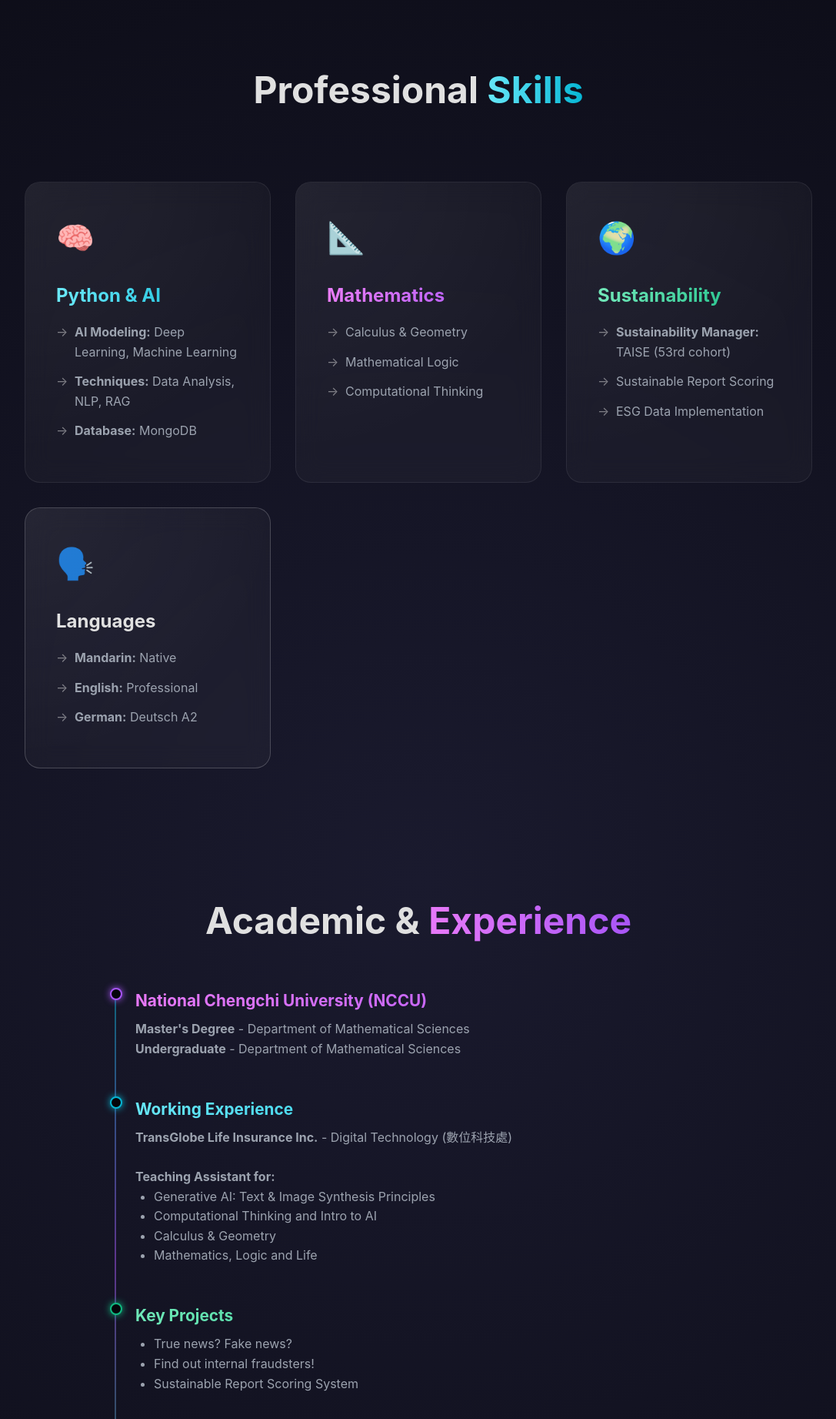
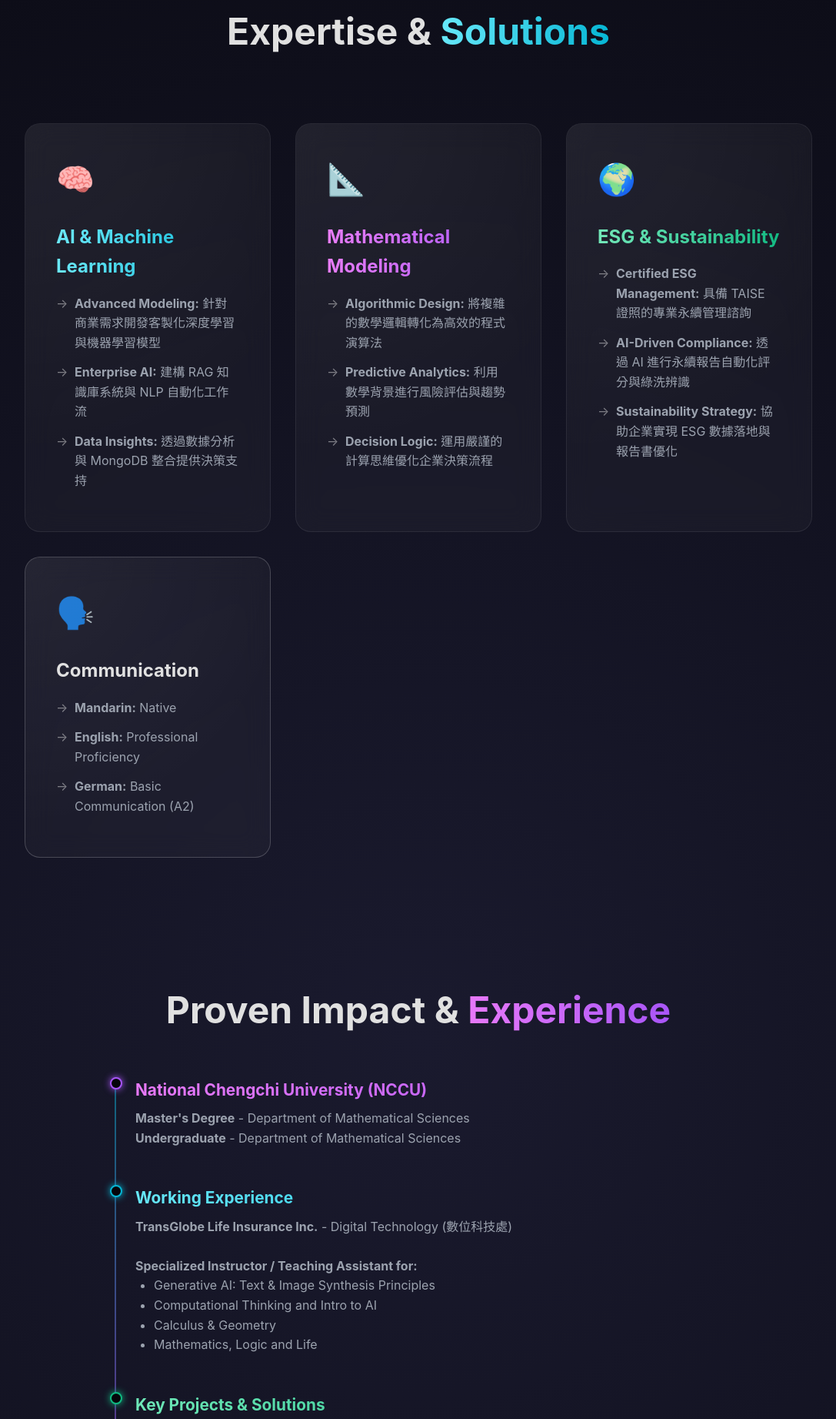
Before and after one commit to Vansonlin81/Vansonlin81.github.io, a plain HTML site: page personal-website/vanson.html in a window 1280 px wide. Shown: the part 957-2800 px from the top of the page at 77% size, without its empty margins (96-1183 px from the left). Drawn offline with Linux system fonts and the light colour scheme.

Commit message:
2026.05.02 renew

```diff
--- a/personal-website/vanson.html
+++ b/personal-website/vanson.html
@@ -32,67 +32,65 @@
           <img src="me.jpg" alt="Vanson" class="hero-img" style="width: 180px; height: 180px; border-radius: 50%; object-fit: cover; border: 3px solid var(--accent-ai); box-shadow: 0 0 25px rgba(6, 182, 212, 0.5);">
           <div>
             <h1>Hi, I'm <span class="gradient-text-ai">Vanson</span></h1>
-            <p class="hero-subtitle">Graduate student decoding the universe through <span class="gradient-text-math">Math</span>, empowering the future with <span class="gradient-text-ai">AI</span>, and preserving our world with <span class="gradient-text-sus">Sustainability</span>.</p>
+            <p class="hero-subtitle">AI & Data Solutions Specialist empowering businesses through <span class="gradient-text-math">Math</span>, <span class="gradient-text-ai">AI</span>, and <span class="gradient-text-sus">Sustainability</span>.</p>
           </div>
         </div>
 
         <div class="glass-card" style="font-size: 1.1rem; line-height: 1.8;">
           <p>
-            Hi, I'm Vanson, a math graduate student who loves using Python to explore mathematical ideas! I usually dive deep into the ocean of math problems and occasionally glitch into the AI universe! I am equipped with a built-in Math Energy Field and an AI Detection Radar the moment class starts.
+            I am Vanson, a specialist dedicated to bridging the gap between complex <strong>Mathematical Logic</strong> and practical <strong>AI Solutions</strong>. With a deep background in mathematics and proficiency in Python, I help clients unlock data-driven insights and build automated systems that drive real impact. Whether it's developing RAG-based AI applications or implementing ESG data strategies, I transform abstract numbers into actionable intelligence.
             <br><br>
-            I’ve always believed that math shouldn’t just be a cold pile of formulas. It should feel like cracking the secret code of the universe! And as for AI? Sure, it looks like futuristic tech, but at its core, it’s built on something very familiar to us: good old math.
-            <br><br>
-            你好，我是Vanson，一位全職在學研究生，喜歡用Python實現數學想法。數學不該只是冷冰冰的公式堆疊，而是像在解開宇宙密碼一樣酷。如果我們願意從數學這扇門進入，就能慢慢揭開 AI 的本質。讓我們一起在這門課裡：解碼數學、開啟AI，探索屬於你的未來宇宙！
+            我是 Vanson，專注於將<strong>數學邏輯</strong>轉化為實用的 <strong>AI 解決方案</strong>。憑藉紮實的數學基礎與 Python 開發能力，我致力於協助客戶挖掘數據價值、建構自動化系統並實現技術轉型。從 RAG 應用開發到 ESG 永續數據分析，我擅長將抽象的運算轉化為具體的商業競爭力。
           </p>
         </div>
       </div>
     </section>
 
-    <!-- Professional Skills Section -->
+    <!-- Professional Skills & Solutions Section -->
     <section id="skills">
-      <h2 class="reveal">Professional <span class="gradient-text-ai">Skills</span></h2>
+      <h2 class="reveal">Expertise & <span class="gradient-text-ai">Solutions</span></h2>
       <div class="glass-grid reveal">
-        <!-- AI/ML/DL -->
+        <!-- AI/ML/DL Solutions -->
         <div class="glass-card ai">
           <div class="card-icon">🧠</div>
-          <h3 class="gradient-text-ai">Python & AI</h3>
+          <h3 class="gradient-text-ai">AI & Machine Learning</h3>
           <ul>
-            <li><strong>AI Modeling:</strong> Deep Learning, Machine Learning</li>
-            <li><strong>Techniques:</strong> Data Analysis, NLP, RAG</li>
-            <li><strong>Database:</strong> MongoDB</li>
+            <li><strong>Advanced Modeling:</strong> 針對商業需求開發客製化深度學習與機器學習模型</li>
+            <li><strong>Enterprise AI:</strong> 建構 RAG 知識庫系統與 NLP 自動化工作流</li>
+            <li><strong>Data Insights:</strong> 透過數據分析與 MongoDB 整合提供決策支持</li>
           </ul>
         </div>
 
-        <!-- Math -->
+        <!-- Math Modeling -->
         <div class="glass-card math">
           <div class="card-icon">📐</div>
-          <h3 class="gradient-text-math">Mathematics</h3>
+          <h3 class="gradient-text-math">Mathematical Modeling</h3>
           <ul>
-            <li>Calculus & Geometry</li>
-            <li>Mathematical Logic</li>
-            <li>Computational Thinking</li>
+            <li><strong>Algorithmic Design:</strong> 將複雜的數學邏輯轉化為高效的程式演算法</li>
+            <li><strong>Predictive Analytics:</strong> 利用數學背景進行風險評估與趨勢預測</li>
+            <li><strong>Decision Logic:</strong> 運用嚴謹的計算思維優化企業決策流程</li>
           </ul>
         </div>
 
-        <!-- Sustainability -->
+        <!-- Sustainability Consulting -->
         <div class="glass-card sus">
           <div class="card-icon">🌍</div>
-          <h3 class="gradient-text-sus">Sustainability</h3>
+          <h3 class="gradient-text-sus">ESG & Sustainability</h3>
           <ul>
-            <li><strong>Sustainability Manager:</strong> TAISE (53rd cohort)</li>
-            <li>Sustainable Report Scoring</li>
-            <li>ESG Data Implementation</li>
+            <li><strong>Certified ESG Management:</strong> 具備 TAISE 證照的專業永續管理諮詢</li>
+            <li><strong>AI-Driven Compliance:</strong> 透過 AI 進行永續報告自動化評分與綠洗辨識</li>
+            <li><strong>Sustainability Strategy:</strong> 協助企業實現 ESG 數據落地與報告書優化</li>
           </ul>
         </div>
 
         <!-- Languages -->
         <div class="glass-card" style="border-color: rgba(255,255,255,0.2);">
           <div class="card-icon">🗣️</div>
-          <h3>Languages</h3>
+          <h3>Communication</h3>
           <ul>
             <li><strong>Mandarin:</strong> Native</li>
-            <li><strong>English:</strong> Professional</li>
-            <li><strong>German:</strong> Deutsch A2</li>
+            <li><strong>English:</strong> Professional Proficiency</li>
+            <li><strong>German:</strong> Basic Communication (A2)</li>
           </ul>
         </div>
       </div>
@@ -100,7 +98,7 @@
 
     <!-- Experience & Projects Section -->
     <section id="experience">
-      <h2 class="reveal">Academic & <span class="gradient-text-math">Experience</span></h2>
+      <h2 class="reveal">Proven Impact & <span class="gradient-text-math">Experience</span></h2>
       <div class="timeline reveal">
 
         <!-- Education -->
@@ -121,7 +119,7 @@
             <h3 class="gradient-text-ai">Working Experience</h3>
             <p><strong>TransGlobe Life Insurance Inc.</strong> - Digital Technology (數位科技處)</p>
             <br>
-            <p><strong>Teaching Assistant for:</strong></p>
+            <p><strong>Specialized Instructor / Teaching Assistant for:</strong></p>
             <ul style="color: var(--text-dim); margin-left: 1.5rem;">
               <li>Generative AI: Text & Image Synthesis Principles</li>
               <li>Computational Thinking and Intro to AI</li>
@@ -135,11 +133,24 @@
         <div class="timeline-item">
           <div class="timeline-dot" style="border-color: var(--accent-sus); box-shadow: 0 0 10px var(--accent-sus);"></div>
           <div class="timeline-content">
-            <h3 class="gradient-text-sus">Key Projects</h3>
-            <ul style="color: var(--text-dim); margin-left: 1.5rem;">
-              <li>True news? Fake news?</li>
-              <li>Find out internal fraudsters!</li>
-              <li>Sustainable Report Scoring System</li>
+            <h3 class="gradient-text-sus">Key Projects & Solutions</h3>
+            <ul style="color: var(--text-dim); margin-left: 1.5rem; line-height: 1.6;">
+              <li style="margin-bottom: 0.8rem;">
+                <strong>AI-Powered Tourism Personalization:</strong>
+                <br>Developed an automated system for customized travel promotion in Penghu, Taiwan, using Generative AI to deliver tailored itineraries and marketing content.
+              </li>
+              <li style="margin-bottom: 0.8rem;">
+                <strong>Misinformation Detection (Fake News):</strong>
+                <br>Developed Deep Learning models for real-time automated fact-checking to enhance information integrity.
+              </li>
+              <li style="margin-bottom: 0.8rem;">
+                <strong>Internal Fraud Detection:</strong>
+                <br>Implemented anomaly detection systems to identify internal fraud and mitigate corporate security risks.
+              </li>
+              <li style="margin-bottom: 0.8rem;">
+                <strong>ESG Automation Engine:</strong>
+                <br>Built an AI-driven scoring system to streamline corporate sustainability report evaluation and standard compliance.
+              </li>
             </ul>
           </div>
         </div>
@@ -150,6 +161,7 @@
           <div class="timeline-content">
             <h3 class="gradient-text-thesis">Thesis</h3>
             <p><strong>The Identification of Greenwashing Information in Sustainability Reports Using Artificial Intelligence</strong></p>
+            <p style="color: var(--text-dim); margin-top: 0.5rem;">Focused on solving the "Greenwashing" challenge in ESG through specialized AI linguistic analysis.</p>
           </div>
         </div>
 
@@ -158,7 +170,7 @@
 
     <!-- Courses Section -->
     <section id="courses">
-      <h2 class="reveal">Online <span class="gradient-text-ai">Courses</span></h2>
+      <h2 class="reveal">Technical <span class="gradient-text-ai">Expertise</span></h2>
       <div class="glass-grid reveal">
 
         <div class="glass-card math">
```
